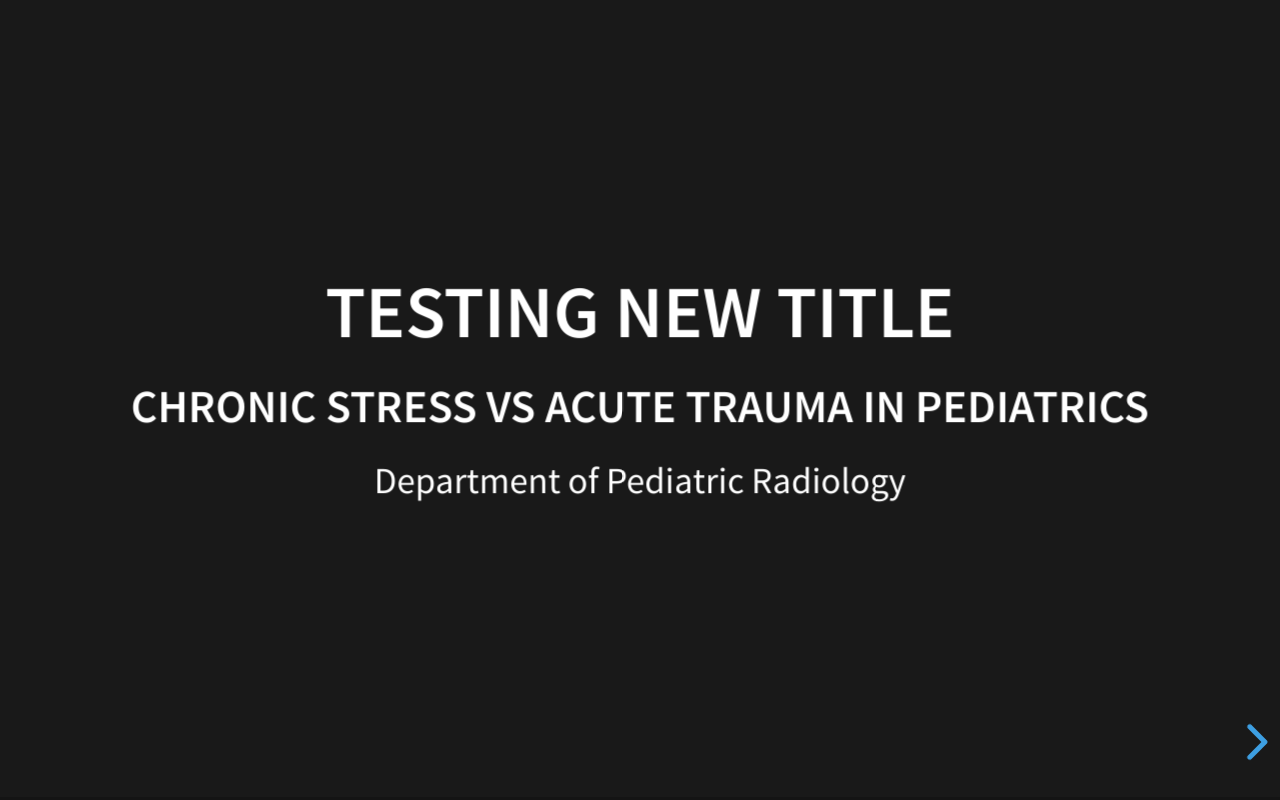
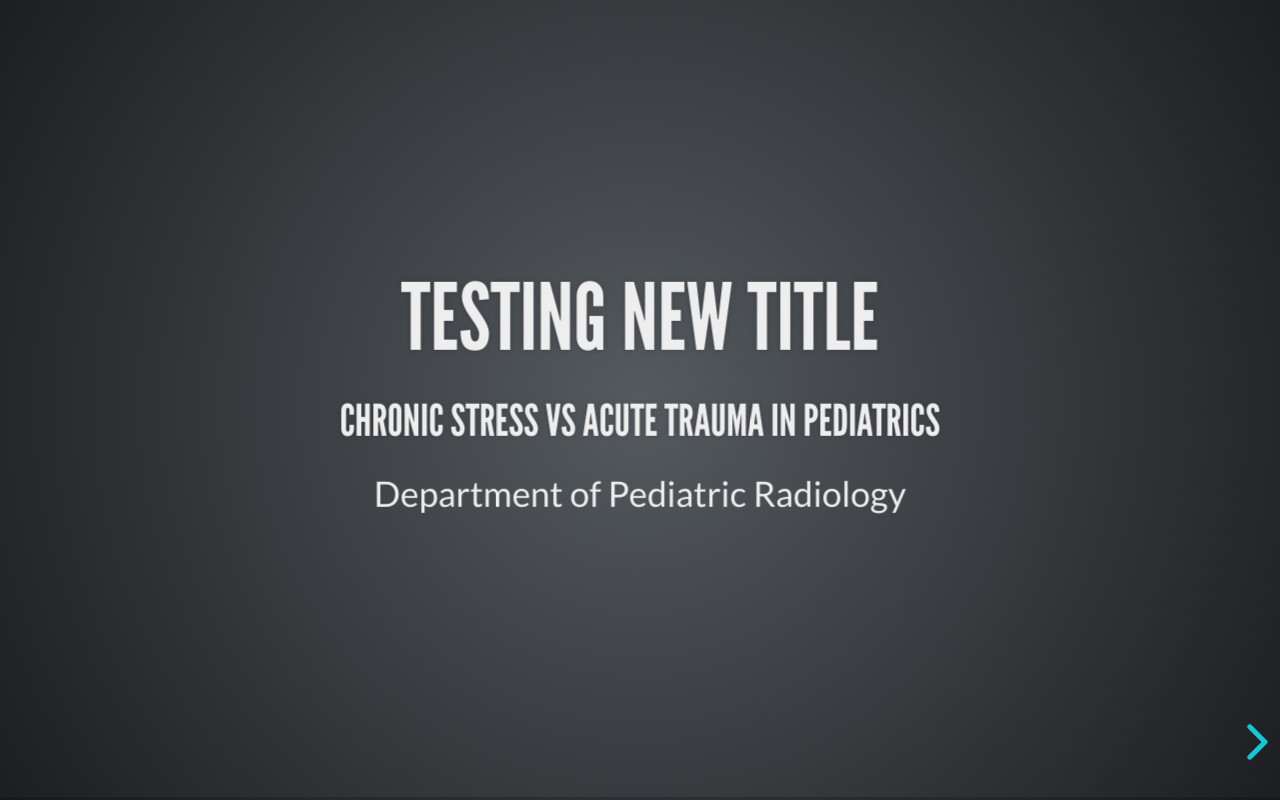
Before and after one commit to dhofstedt/physeal-injuries-presentation, a website: page index.html in a window 1280 px wide. Drawn offline with nearby package versions, Linux system fonts and the light colour scheme.

Commit message:
league theme

```diff
--- a/index.html
+++ b/index.html
@@ -8,7 +8,7 @@
 
 		<link rel="stylesheet" href="dist/reset.css">
 		<link rel="stylesheet" href="dist/reveal.css">
-		<link rel="stylesheet" href="dist/theme/black.css">
+		<link rel="stylesheet" href="dist/theme/league.css">
 		<link rel="stylesheet" href="plugin/highlight/monokai.css">
 
 		<script src="https://cdn.tailwindcss.com"></script>
```
